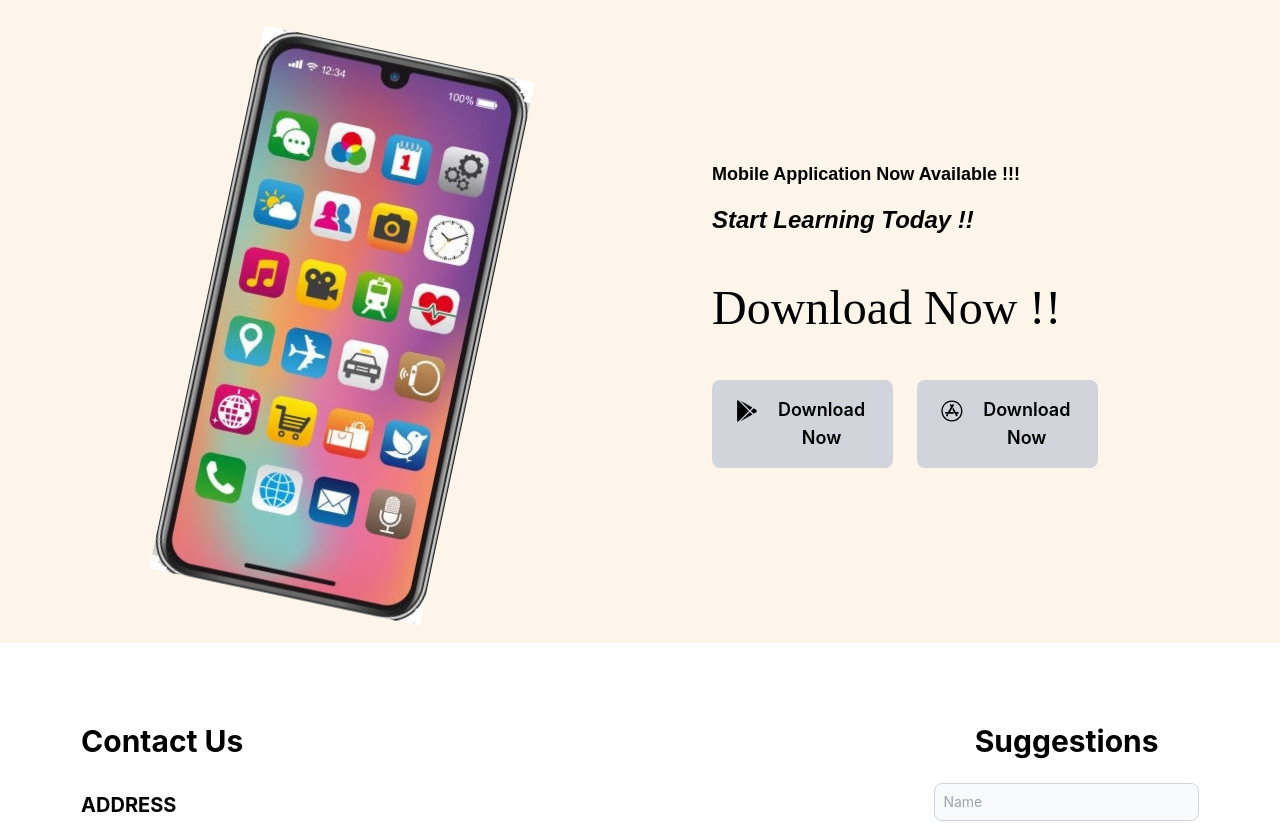
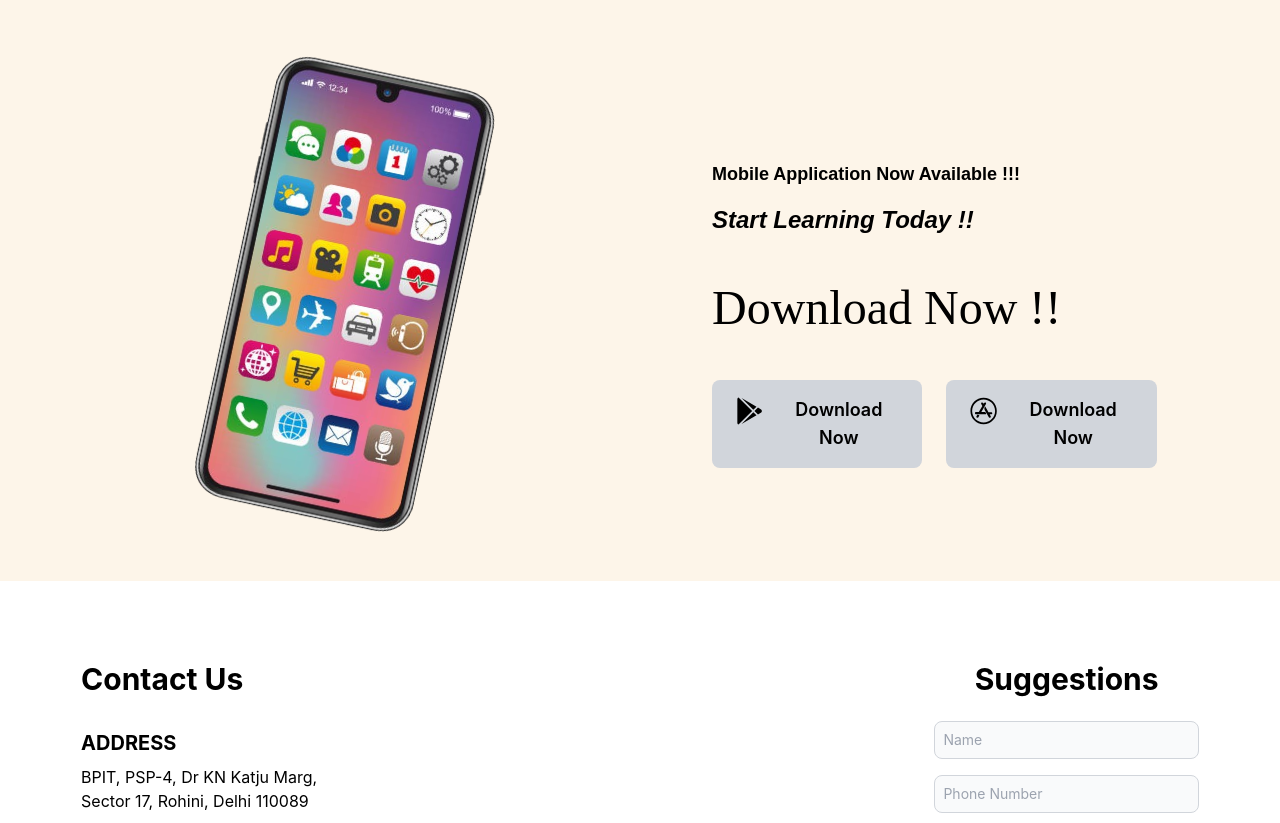
Before and after one commit to Kunal-Rawat22/Avanti, a React (Create React App) app: page / in a window 1280 px wide. Shown: the top 823 px of the page. Built offline with nearby package versions, Linux system fonts and the light colour scheme.

Commit message:
final touches
image correction and button fixes

```diff
--- a/src/Pages/download.jsx
+++ b/src/Pages/download.jsx
@@ -1,5 +1,5 @@
 import React from 'react';
-import bgDownloadImage from '../images/download2.jpg';
+import bgDownloadImage from '../images/download2.png';
 import { FaGooglePlay, FaAppStore } from 'react-icons/fa';
 
 const Download = () => {
@@ -8,7 +8,7 @@ const Download = () => {
     return (
 
         <div className="flex pt-12 p-6  justify-center gap-24 pb-10 download-main">
-            <div className="w-1/3 relative pr-28 ">
+            <div className="w-2/5 relative  ">
                 <img
                     className="object-contain rotate-12 ml-auto"
                     src={bgDownloadImage}
@@ -16,7 +16,7 @@ const Download = () => {
                     layout={"fill"}
                 />
             </div>
-            <div className='download-right flex flex-col w-1/3 p-6  pt-28 '>
+            <div className='download-right flex flex-col w-2/5 p-6  pt-28 '>
 
                 <h6 className="text-lg  text-black font-wellingtons font-bold  mb-4">Mobile Application Now Available !!!</h6>
                 <h4 className="text-2xl  text-black montserrat-alternates-extrabold-italic font-bold mb-12">Start Learning Today !!</h4>
```
Also changed, not shown: src/images/download2.jpg (deleted), src/images/download2.png (added).
